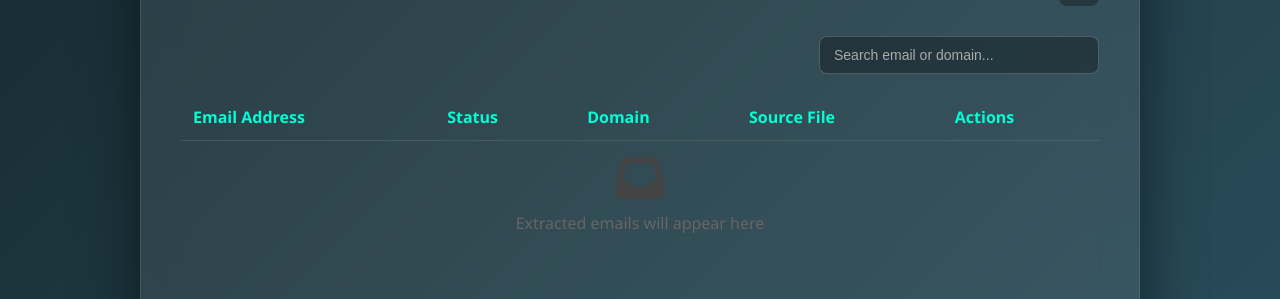
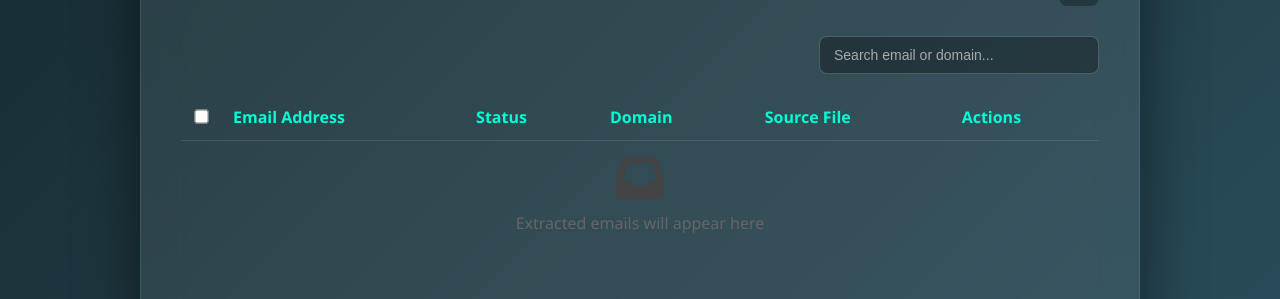
Before and after one commit to Devraj-sah22/email_extractor_web, a Flask app: page / in a window 1280 px wide. Shown: the part 762-1061 px from the top of the page. Run offline with Flask 3, Linux system fonts and the light colour scheme; lists and menus that the app fills with data are empty.

Commit message:
Added checkbox for Select all

```diff
--- a/static/script.js
+++ b/static/script.js
@@ -75,6 +75,9 @@ function extractEmails() {
                 const row = document.createElement('tr');
 
                 row.innerHTML = `
+        <td>
+            <input type="checkbox" class="rowCheckbox">
+        </td>
         <td>${item.email}</td>
         <td class="${item.status === 'Valid' ? 'valid' : 'invalid'}">${item.status}</td>
         <td>${item.domain}</td>
@@ -268,5 +271,29 @@ document.addEventListener('DOMContentLoaded', function () {
             }
         });
     }
+    // ===============================
+    // Checkbox Select / Deselect All
+    // ===============================
+    document.addEventListener("change", function (e) {
+        // Select all checkbox
+        if (e.target.id === "selectAll") {
+            const checked = e.target.checked;
+            document.querySelectorAll(".rowCheckbox").forEach(cb => {
+                cb.checked = checked;
+            });
+        }
+
+        // Update selectAll when individual checkbox changes
+        if (e.target.classList.contains("rowCheckbox")) {
+            const all = document.querySelectorAll(".rowCheckbox");
+            const checked = document.querySelectorAll(".rowCheckbox:checked");
+
+            const selectAll = document.getElementById("selectAll");
+            if (selectAll) {
+                selectAll.checked = all.length === checked.length;
+            }
+        }
+    });
+
 
 });
--- a/static/style.css
+++ b/static/style.css
@@ -438,3 +438,14 @@ pre {
     color: #00ffd5;
     font-size: 12px;
 }
+
+.result-table th:first-child,
+.result-table td:first-child {
+    width: 40px;
+    text-align: center;
+}
+
+.result-table input[type="checkbox"] {
+    transform: scale(1.1);
+    cursor: pointer;
+}
--- a/templates/index.html
+++ b/templates/index.html
@@ -96,6 +96,9 @@
                 <table class="result-table" id="resultTable">
                     <thead>
                         <tr>
+                            <th>
+                                <input type="checkbox" id="selectAll" />
+                            </th>
                             <th>Email Address</th>
                             <th>Status</th>
                             <th>Domain</th>
```
